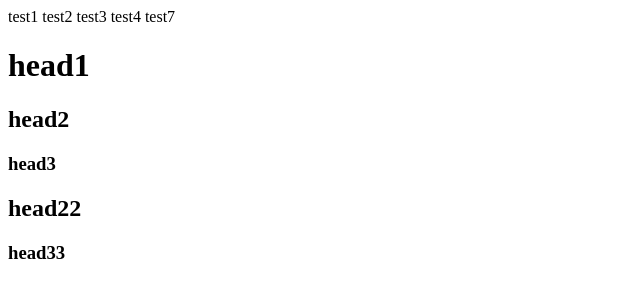
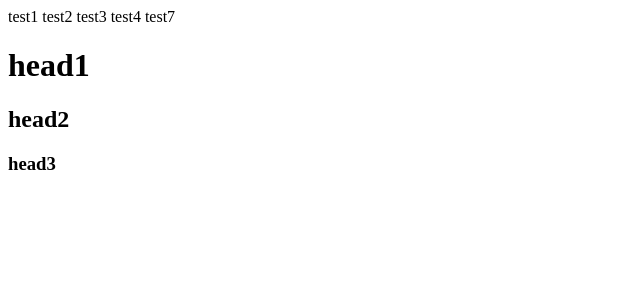
Before and after one commit to mjaroszewski1979/github_practice, a plain HTML site: page index.html in a window 1280 px wide. Shown: the whole page, without its empty margins (0-640 px from the left). Drawn offline with Linux system fonts and the light colour scheme.

Commit message:
restore source

```diff
--- a/index.html
+++ b/index.html
@@ -6,5 +6,3 @@ test7
 <h1>head1</h1>
 <h2>head2</h2>
 <h3>head3</h3>
-<h2>head22</h2>
-<h3>head33</h3>
```
